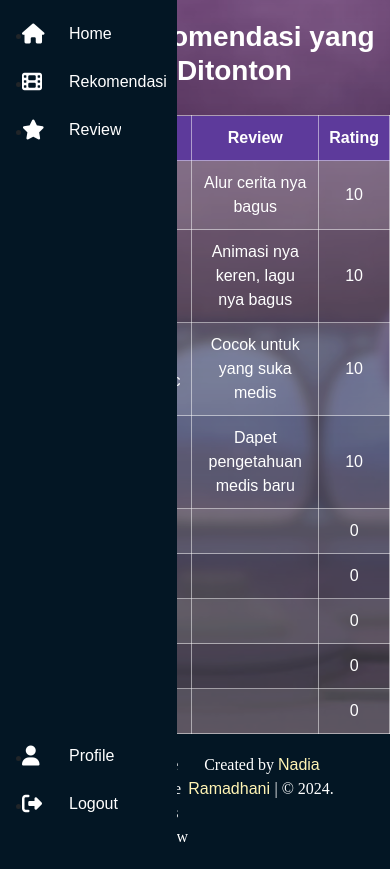
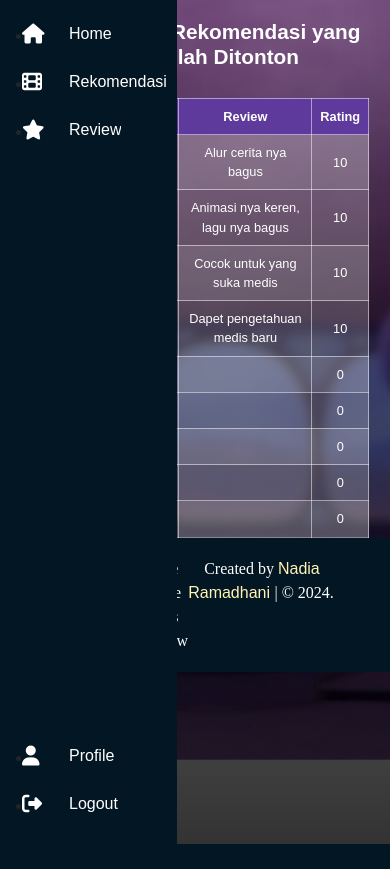
Before and after one commit to nadiar610/rekomendasifilm, a PHP site: page /review.html in a window 390 px wide. After the commit the page ends 844 px from the top, so only its background shows below. Run offline with PHP 8.4, Linux system fonts and the light colour scheme.

Commit message:
Update review.css

```diff
--- a/css/review.css
+++ b/css/review.css
@@ -7,19 +7,24 @@
   margin-top: 20px;
 }
 
-      /* Tabel */
+/* Container Tabel */
 .table-container {
   overflow-x: auto;
-          margin-left: 4rem;
+  margin-right: 2rem;
 }
 
+/* Tabel */
 table {
   width: 100%;
   border-collapse: collapse;
   margin-top: 20px;
+  font-size: 1rem;
+  margin-left: 3.5rem;
 }
 
-      table, th, td {
+table,
+th,
+td {
   border: 1px solid rgba(255, 255, 255, 0.5);
 }
 
@@ -45,51 +50,26 @@
   background-color: rgba(255, 255, 255, 0.3);
 }
 
-      /* Tombol */
-      .btn {
-          padding: 5px 10px;
-          border: none;
-          border-radius: 5px;
-          cursor: pointer;
-          text-decoration: none;
+@media (max-width: 600px) {
+  h2 {
+    font-size: 1.3rem;
+    padding: 0 1rem;
+    margin-left: 4rem;
   }
 
-      .btn-warning {
-          background-color: #ffc107;
-          color: black;
+  .table-container {
+    margin-left: 1rem;
+    margin-right: 1rem;
   }
 
-      .btn-danger {
-          background-color: #dc3545;
-          color: white;
+  table {
+    width: 83%;
+    font-size: 0.8rem;
+    margin-left: 3.5rem;
   }
 
-      .btn:hover {
-          opacity: 0.8;
+  th,
+  td {
+    padding: 8px;
   }
-
-      /* Link tambah film */
-      .add-movie {
-          color: white;
-          text-decoration: none;
-          font-weight: bold;
-          display: inline-block;
-          margin-bottom: 10px;
-          background-color: #5d3a9b;
-          border: 1px solid #d8bfd8;
 }
-
-      .add-movie:hover {
-          text-decoration: underline;
-      }
-
-      .text-center {
-          margin-top: 30px; /* Tambah jarak antara tabel dan tombol */
-      }
-
-      .add-movie {
-          padding: 12px 20px;
-          font-size: 16px;
-          font-weight: bold;
-          border-radius: 8px;
-      }
```
Lines whose indentation alone changed are shown as unchanged.
